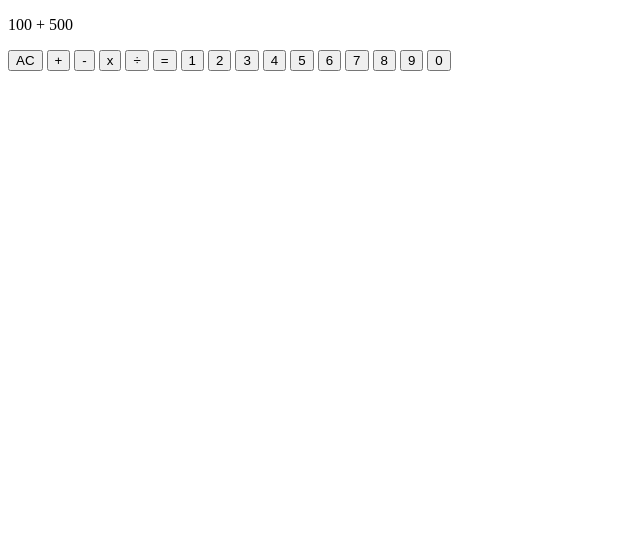
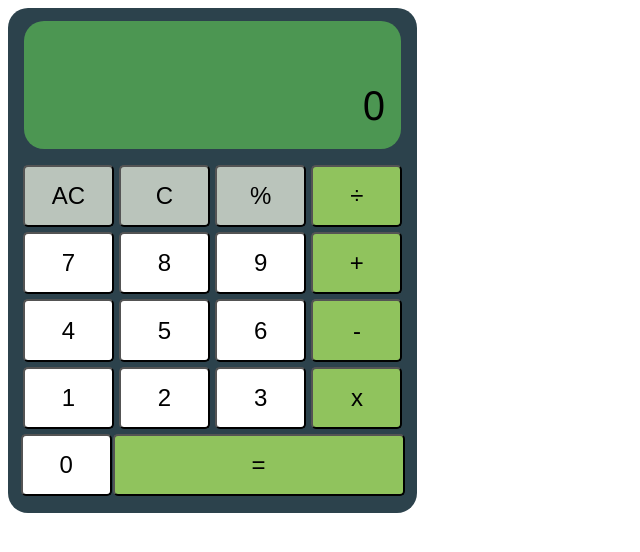
Before and after one commit to JoshGrainge/Calculator-TOP-, a plain HTML site: page index.html in a window 1280 px wide. Shown: the whole page, without its empty margins (0-640 px from the left). Drawn offline with Linux system fonts and the light colour scheme.

Commit message:
Styled html and altered html structure
Altered html structure to better resemble calculator layout

```diff
--- a/css/styles.css
+++ b/css/styles.css
@@ -0,0 +1,70 @@
+:root{
+    --rows: 5;
+    --columns: 4;
+    --button-gap: 0.05em;
+    /* --button-gap: 0.1em; */
+    --border-radius: 20px;
+    --light-green: #90c35d;
+    --green: #4c9652;
+    --blue: #2c424c;
+    --gray: #bac4bb;
+
+    font-family: 'Segoe UI', Tahoma, Geneva, Verdana, sans-serif;
+}
+
+.calculator-container{
+    height: 60vh;
+    width: 30vw;
+    background-color: var(--blue);
+    display: flex;
+    flex-direction: column;
+    align-items: center;
+    padding: 1%;
+    border-radius: var(--border-radius);
+}
+
+.screen-container{
+    width: 90%;
+    height: 20%;
+    background-color: var(--green);
+    text-align: right;
+    padding: 1em;
+    border-radius: var(--border-radius);
+}
+
+#screen-text{
+    font-size: 2.5em;
+}
+
+button{
+    width: calc((100% / var(--columns)) - (var(--button-gap) * var(--columns)));
+    height: calc((100% / var(--rows))  - (var(--button-gap) * var(--columns)));
+    border-radius: 5px;
+    font-size: 1.5em;
+}
+
+.button-container{
+    display: flex;
+    justify-content: space-around;
+    flex-wrap: wrap;
+    flex-grow: 1;
+    gap: var(--button-gap);
+    margin-top: 1em;
+}
+
+#equals{
+    flex: auto;
+    background-color: var(--light-green);
+}
+
+.symbols{
+    background-color: var(--light-green);
+}
+
+.numbers{
+    background-color: white;
+}
+
+.light-gray{
+    background-color: var(--gray);
+}
--- a/index.html
+++ b/index.html
@@ -11,25 +11,27 @@
 <body>
     <div class="calculator-container">
         <div class="screen-container">
-            <p class="screen-text">100 + 500</p>
+            <p id="screen-text" class="screen-text">0</p>
         </div>
         <div class="button-container">
-            <button class="symbol-button">AC</button>
-            <button class="symbol-button">+</button>
-            <button class="symbol-button">-</button>
-            <button class="symbol-button">x</button>
-            <button class="symbol-button">÷</button>
-            <button class="symbol-button">=</button>
-            <button>1</button>
-            <button>2</button>
-            <button>3</button>
-            <button>4</button>
-            <button>5</button>
-            <button>6</button>
-            <button>7</button>
-            <button>8</button>
-            <button>9</button>
-            <button>0</button>
+            <button class="light-gray">AC</button>
+            <button class="light-gray">C</button>
+            <button class="light-gray">%</button>
+            <button class="symbols">÷</button>
+            <button class="numbers">7</button>
+            <button class="numbers">8</button>
+            <button class="numbers">9</button>
+            <button class="symbols">+</button>
+            <button class="numbers">4</button>
+            <button class="numbers">5</button>
+            <button class="numbers">6</button>
+            <button class="symbols">-</button>
+            <button class="numbers">1</button>
+            <button class="numbers">2</button>
+            <button class="numbers">3</button>
+            <button class="symbols">x</button>
+            <button class="numbers">0</button>
+            <button id="equals">=</button>
         </div>
     </div>
 </body>
```
